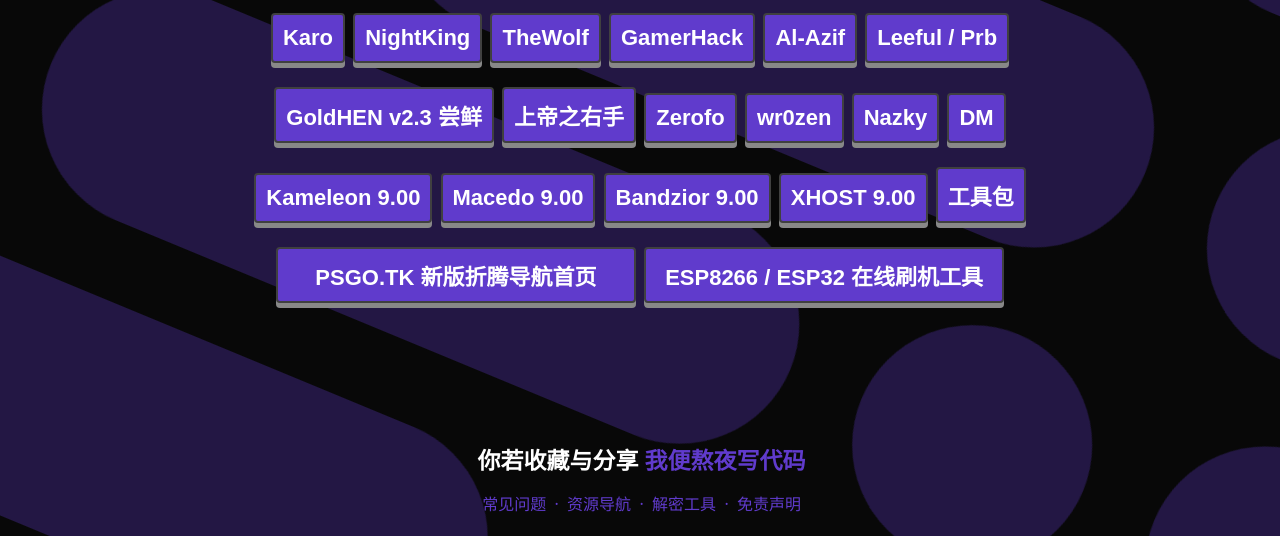
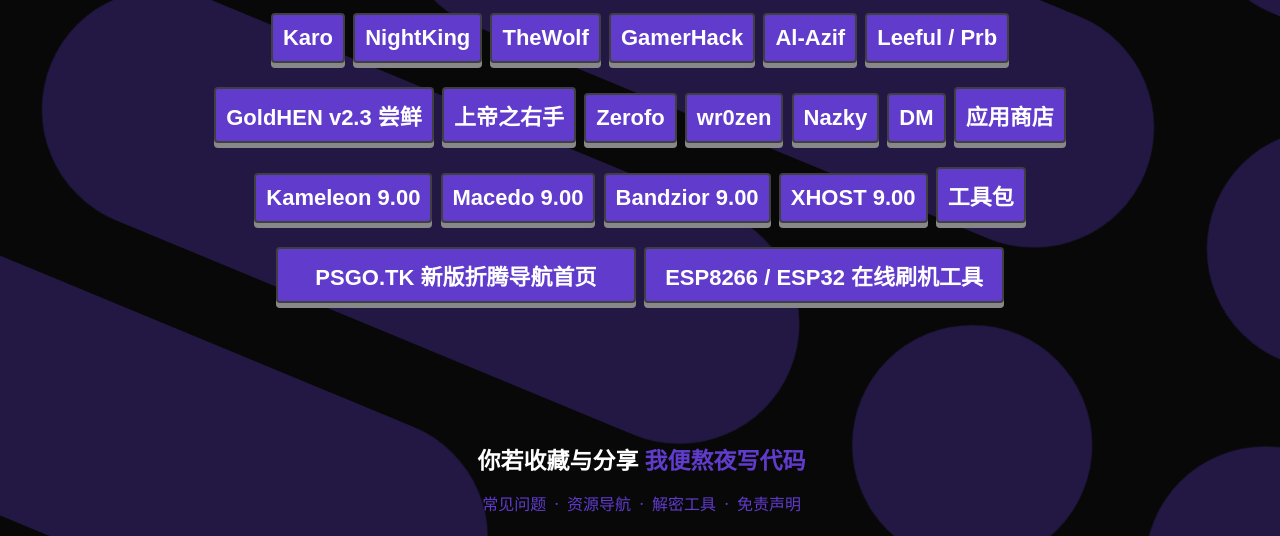
Before and after one commit to 466034505/AIO, a plain HTML site: page index.html in a window 1280 px wide. Shown: the part 264-800 px from the top of the page. Drawn offline with Linux system fonts and the light colour scheme.

Commit message:
Update index.html

```diff
--- a/index.html
+++ b/index.html
@@ -169,7 +169,7 @@
 <button type="button" onmouseover="progress.innerHTML='支持505 & 672 & 900'"; onmouseout="progress.innerHTML='精选收录16个纯净原版原链接 部分需要科学上网环境'"; onclick="window.location.href='https://wr0zen.github.io/'";><font color=""> wr0zen </font></button>
 <button type="button" onmouseover="progress.innerHTML='支持505 & 672 & 75X & 900'"; onmouseout="progress.innerHTML='精选收录16个纯净原版原链接 部分需要科学上网环境'"; onclick="window.location.href='http://ps4xploit.zd.lu/'";><font color=""> Nazky </font></button>
 <button type="button" onmouseover="progress.innerHTML='支持672 & 702 & 75X & 900'"; onmouseout="progress.innerHTML='精选收录16个纯净原版原链接 部分需要科学上网环境'"; onclick="window.location.href='https://darkmoddervc.github.io/PS4JB/'";><font color=""> DM </font></button>
-
+<button type="button" onmouseover="progress.innerHTML='PS4-HB自制应用商店 / 使用PC浏览器打开'"; onmouseout="progress.innerHTML='精选收录16个纯净原版原链接 部分需要科学上网环境'"; onclick="window.open('https://pkg-zone.com/')";><font color=""> 应用商店 </font></button>
 
 </td></tr>
 
```
